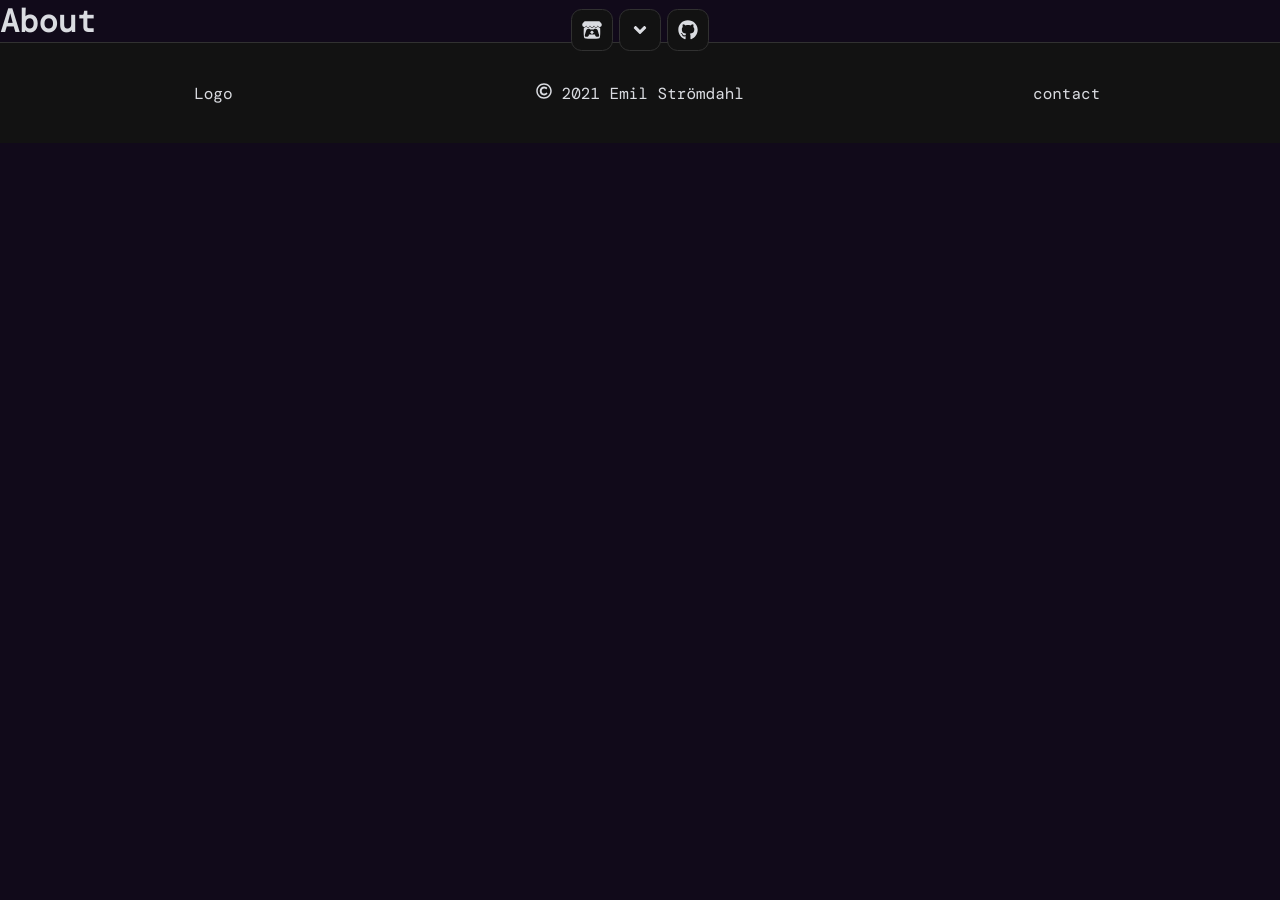
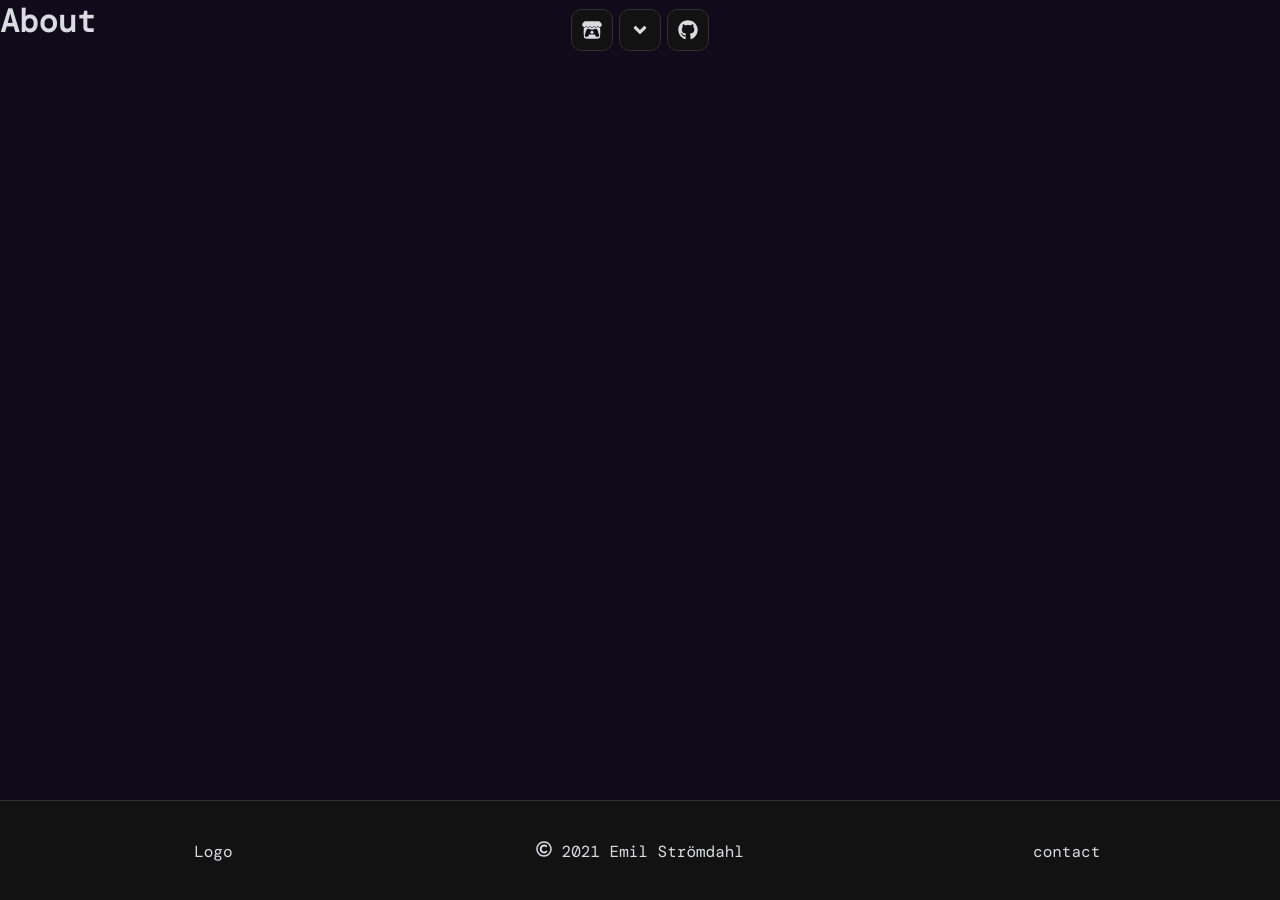
Before and after one commit to NoMoonie/crispy-disco, a React (Create React App) app: page /about in a window 1280 px wide. Before the commit the page ends 800 px from the top, so only its background shows below. Built offline with nearby package versions, Linux system fonts and the light colour scheme.

Commit message:
added styling

```diff
--- a/src/pages/About.tsx
+++ b/src/pages/About.tsx
@@ -2,6 +2,14 @@ import styled from "styled-components";
 
 const AboutStyle = styled.div`
     color: ${(props) => props.theme.main.textColor};
+    display: grid;
+    grid-template-columns: 1fr 2fr 1fr;
+    grid-template-rows: 1fr 2fr 1fr;
+    height: 100vh;
+    @media (max-width: 414px) {
+        grid-template-columns: 0.1fr 8fr 0.1fr;
+        grid-template-rows: 0.3fr 2fr 0.1fr;
+    }
 `;
 
 const Home = () => {
```
